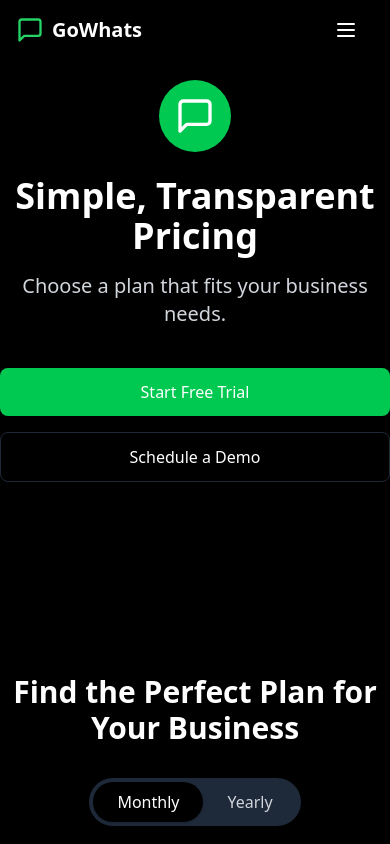
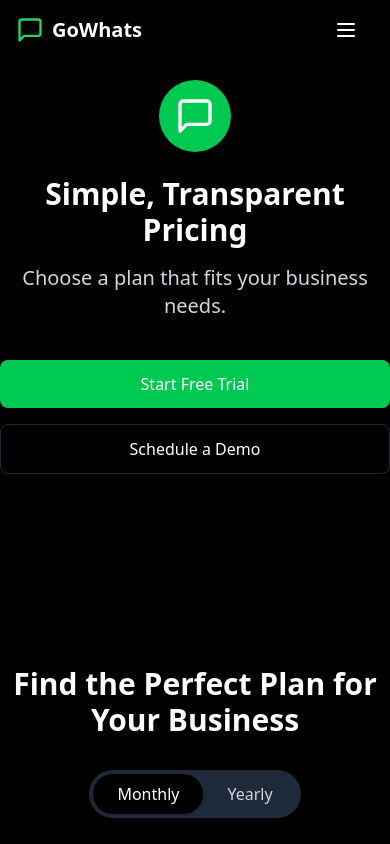
Before and after one commit to seenuvasan872003/LandingPage, a React (Vite) app: page /price in a window 390 px wide. Shown: the top 844 px of the page. Built offline with nearby package versions, Linux system fonts and the light colour scheme.

Commit message:
fix the mobile ui right side gape fixed

```diff
--- a/src/components/CTA.jsx
+++ b/src/components/CTA.jsx
@@ -34,7 +34,7 @@
                 </span>
               </motion.div>
 
-              <h2 className={`text-4xl md:text-5xl font-bold mb-6 ${theme === 'light' ? 'text-black' : 'text-white'}`}>
+              <h2 className={`text-3xl md:text-5xl font-bold mb-6 ${theme === 'light' ? 'text-black' : 'text-white'}`}>
                 {t('Homepage.cta.title')}{' '}
                 <span className={theme === 'light' ? 'text-green-600' : 'text-green-500'}>
                   {t('Homepage.cta.title_highlight')}
--- a/src/components/homepage/Hero.jsx
+++ b/src/components/homepage/Hero.jsx
@@ -11,7 +11,7 @@
     <div className={`flex-grow grid md:grid-cols-2 grid-cols-1 ${theme === 'light' ? 'bg-gray-50' : 'bg-black'} py-20 justify-center items-center`}>
       {/* Left Column - Text Content */}
       <div className={`flex flex-col w-full justify-center px-6 md:px-10 lg:px-16 py-16 ${theme === 'light' ? 'bg-gray-50' : 'bg-black'} text-center md:text-left`}>
-        <h1 className={`w-full font-bold ${theme === 'light' ? 'text-black' : 'text-white'} ${ i18n.language === 'ta'  ? 'text-2xl md:text-3xl lg:text-4xl'  : 'text-4xl md:text-5xl lg:text-6xl'} leading-tight mb-6`}>
+        <h1 className={`w-full font-bold ${theme === 'light' ? 'text-black' : 'text-white'} ${ i18n.language === 'ta'  ? 'text-xl md:text-3xl lg:text-4xl pr-2'  : 'text-4xl md:text-5xl lg:text-6xl'} leading-tight mb-6`}>
           <span className={`mr-2 ${ i18n.language === 'ta'  ? 'block'  : 'md:block inline '} `}>{t('Homepage.hero.title1')}</span>
           <span className={`px-1 ${ i18n.language === 'ta'  ? 'block'  : 'md:block inline '}`}>{t('Homepage.hero.title2')}</span>
           <span className={`bg-gradient-to-r from-green-400 to-green-600 bg-clip-text text-transparent ml-2 ${ i18n.language === 'ta'  ? 'block'  : 'md:block inline '}`}>{t('Homepage.hero.title3')}</span>
--- a/src/components/pricingpage/Hero.jsx
+++ b/src/components/pricingpage/Hero.jsx
@@ -27,7 +27,7 @@
       </motion.div>
 
       <motion.h1
-        className={`text-4xl md:text-5xl font-bold mb-4 ${
+        className={`text-3xl md:text-5xl font-bold mb-4 ${
           theme === 'light' ? 'text-black' : 'text-white'
         }`}
         initial={{ y: 20, opacity: 0 }}
```
